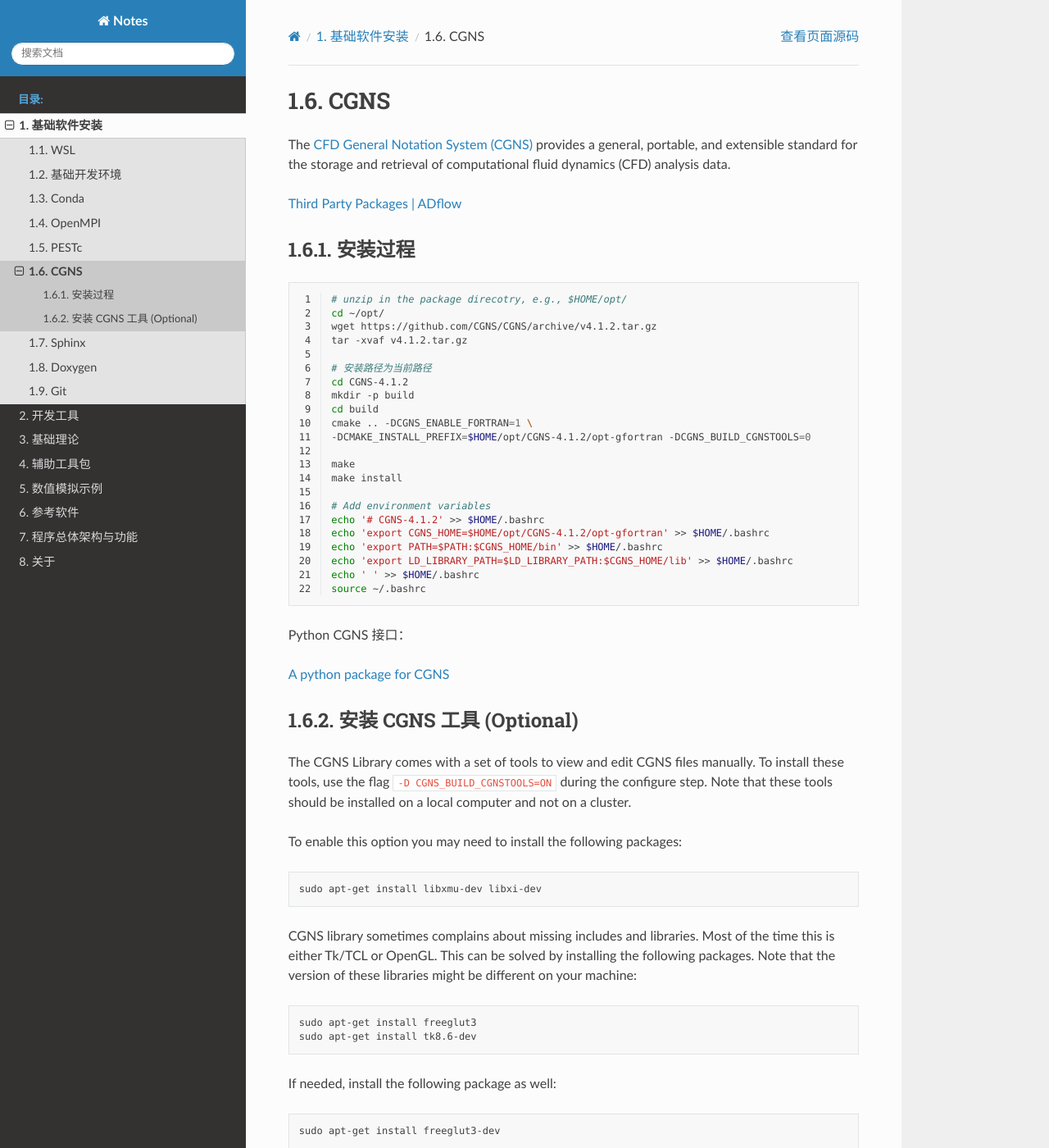
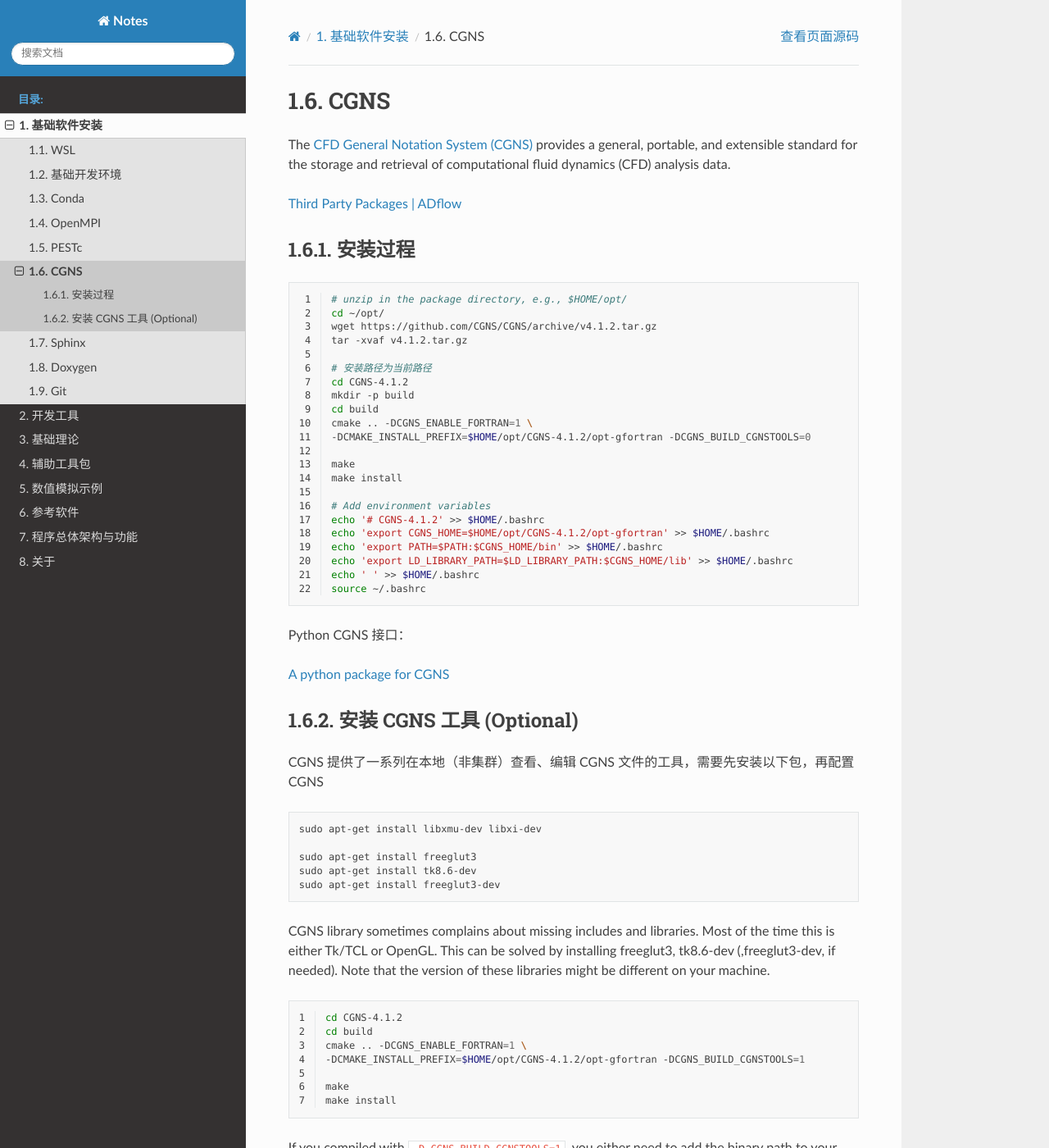
Before and after one commit to swayli94/notes, a Sphinx documentation site: the page built from docs/source/01-ubuntu-setup/06-cgns/contents.rst, in a window 1280 px wide and 1400 px high. Shown: the whole window at 82% size. Built offline with Sphinx 7.4.7 and the Read the Docs theme 2.0.0, drawn with Linux system fonts in a browser that asks for light colours; some of the changed text lies outside the part shown.

Commit message:
cgns install

```diff
--- a/docs/source/01-ubuntu-setup/06-cgns/contents.rst
+++ b/docs/source/01-ubuntu-setup/06-cgns/contents.rst
@@ -15,7 +15,7 @@ storage and retrieval of computational fluid dynamics (CFD) analysis data.
 .. code-block:: bash
    :linenos:
 
-   # unzip in the package direcotry, e.g., $HOME/opt/
+   # unzip in the package directory, e.g., $HOME/opt/
    cd ~/opt/
    wget https://github.com/CGNS/CGNS/archive/v4.1.2.tar.gz
    tar -xvaf v4.1.2.tar.gz
@@ -46,34 +46,33 @@ Python CGNS 接口：
 安装 CGNS 工具 (Optional)
 ------------------------------
 
-The CGNS Library comes with a set of tools to view and edit CGNS files manually.
-To install these tools, use the flag ``-D CGNS_BUILD_CGNSTOOLS=ON`` during
-the configure step. Note that these tools should be installed on a local computer
-and not on a cluster.
-
-To enable this option you may need to install the following packages:
+CGNS 提供了一系列在本地（非集群）查看、编辑 CGNS 文件的工具，需要先安装以下包，再配置 CGNS
 
 .. code-block:: bash
 
    sudo apt-get install libxmu-dev libxi-dev
 
+   sudo apt-get install freeglut3
+   sudo apt-get install tk8.6-dev
+   sudo apt-get install freeglut3-dev
+
 CGNS library sometimes complains about missing includes and libraries.
 Most of the time this is either Tk/TCL or OpenGL. This can be solved by
-installing the following packages. Note that the version of these libraries
-might be different on your machine:
+installing freeglut3, tk8.6-dev (,freeglut3-dev, if needed).
+Note that the version of these libraries might be different on your machine.
 
 .. code-block:: bash
+   :linenos:
 
-   sudo apt-get install freeglut3
-   sudo apt-get install tk8.6-dev
+   cd CGNS-4.1.2
+   cd build
+   cmake .. -DCGNS_ENABLE_FORTRAN=1 \
+   -DCMAKE_INSTALL_PREFIX=$HOME/opt/CGNS-4.1.2/opt-gfortran -DCGNS_BUILD_CGNSTOOLS=1
 
-If needed, install the following package as well:
+   make
+   make install
 
-.. code-block:: bash
-
-   sudo apt-get install freeglut3-dev
-
-If you compiled with ``-D CGNS_BUILD_CGNSTOOLS=ON``, you either need to add the
+If you compiled with ``-D CGNS_BUILD_CGNSTOOLS=1``, you either need to add the
 binary path to your PATH environmental variable or you can install the binaries
 system wide. By specifying the installation prefix as shown in the example
 configure commands above, the binary path is in your PATH environmental variables;
--- a/docs/source/04-toolkit/03-cgns/introduction.rst
+++ b/docs/source/04-toolkit/03-cgns/introduction.rst
@@ -49,6 +49,10 @@ HDF5 文件结构中有两个主要对象: Groups 和 Datasets。
 Groups 类似于文件夹, Datasets 类似于数组。
 
 python 库 `h5py <https://github.com/h5py/h5py>`_ 可以用于读写 HDF5 文件。
+
+.. note::
+    CGNS now supports two output types: HDF5 and the Advanced Data Format (ADF) format.
+    While HDF5 is the officially supported format, its compatibility with other tools is sparse.
 
 
 (3) 数据结构
--- /dev/null
+++ b/docs/source/04-toolkit/04-vtk/index.rst
@@ -0,0 +1,6 @@
+VTK
+===========================
+
+The `Visualization Toolkit (VTK) <https://vtk.org/>`_ is open source software for manipulating and displaying scientific data.
+It comes with state-of-the-art tools for 3D rendering, a suite of widgets for 3D interaction,
+and extensive 2D plotting capability.
--- a/docs/source/04-toolkit/index.rst
+++ b/docs/source/04-toolkit/index.rst
@@ -7,3 +7,5 @@
     01-petsc/index
     02-codipack/contents
     03-cgns/index
+    04-vtk/index
+    05-gmsh/index
```
Also changed, not shown: docs/source/04-toolkit/05-gmsh/index.rst (added, +10 -0 lines), 1 other file.
